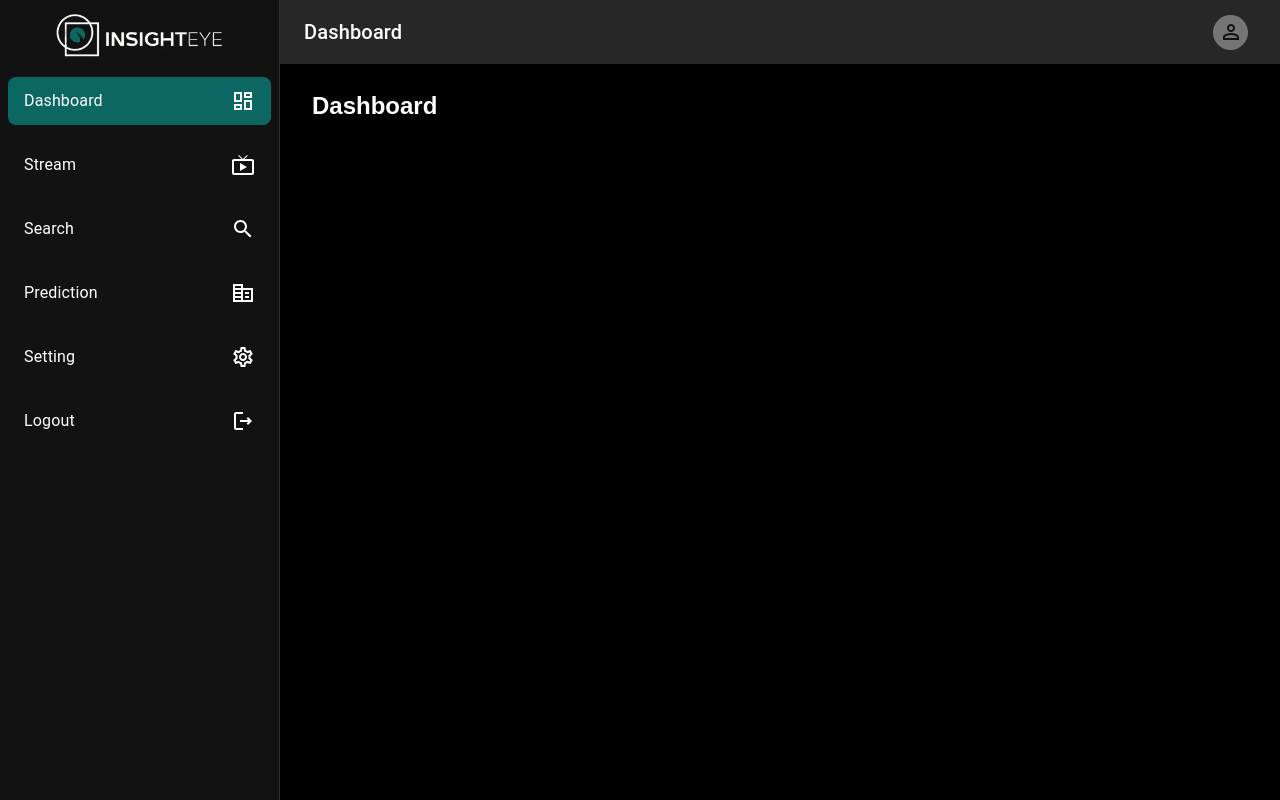
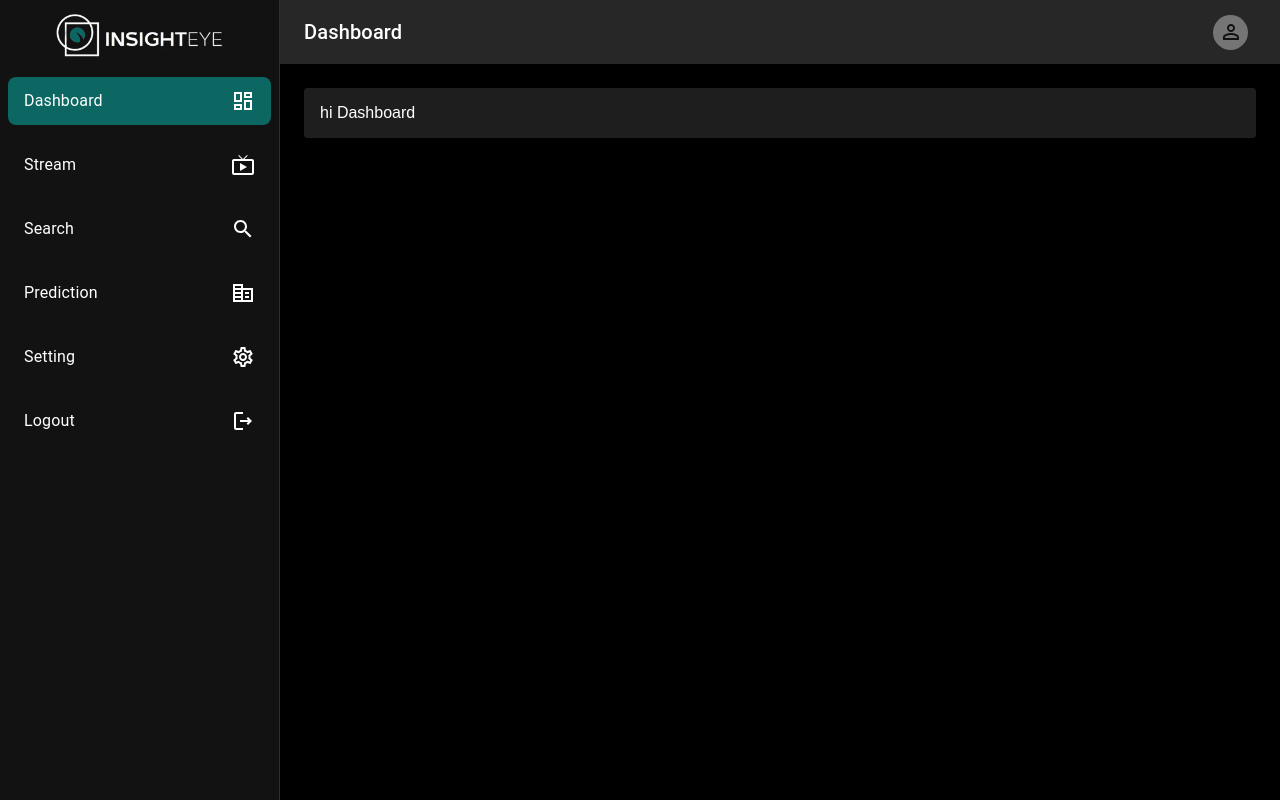
Before and after one commit to randa-11295/Insight-eye, a React (Create React App) app: page / in a window 1280 px wide. Built offline with nearby package versions, Linux system fonts and the light colour scheme.

Commit message:
made custom HOC to apply content box  style

```diff
--- a/public/index.html
+++ b/public/index.html
@@ -27,6 +27,12 @@
       background-color: black;
       color: white;
       font-family: sans-serif;
+
+    }
+    *{
+      box-sizing: border-box;
+      padding:0;
+      margin: 0;
     }
   </style>
   <title>Insight EYE</title>
--- /dev/null
+++ b/src/Components/HOC/Holder.js
@@ -0,0 +1,10 @@
+import { Paper } from "@mui/material"
+
+const Holder = ({ children }) => (
+
+    <Paper sx={{ padding: "1rem" }} elevation={1} >
+        {children}
+    </Paper>
+)
+
+export default Holder
--- a/src/Pages/Dashboard.js
+++ b/src/Pages/Dashboard.js
@@ -1,11 +1,13 @@
-import { Box } from "@mui/material"
+import Holder from "../Components/HOC/Holder"
 const Dashboard = () => {
     return (
-        <Box >
-            <h2>
-                Dashboard
-            </h2>
-        </Box>
+        <>
+            < Holder>
+                <p>
+                    hi Dashboard
+                </p>
+            </Holder>
+        </>
     )
 }
 
--- a/src/Pages/Home.js
+++ b/src/Pages/Home.js
@@ -37,6 +37,6 @@ export default Home;
 
 const BoxStyle = {
   flexGrow: 1,
-  px: 3,
+  p: 3,
   width: { xs: "100vw", md: `calc(100% - ${drawerWidth}px)` },
 };
```
Also changed, not shown: package.json (+4 -3 lines), 1 other file (tests, documents, lock files or other folders).
